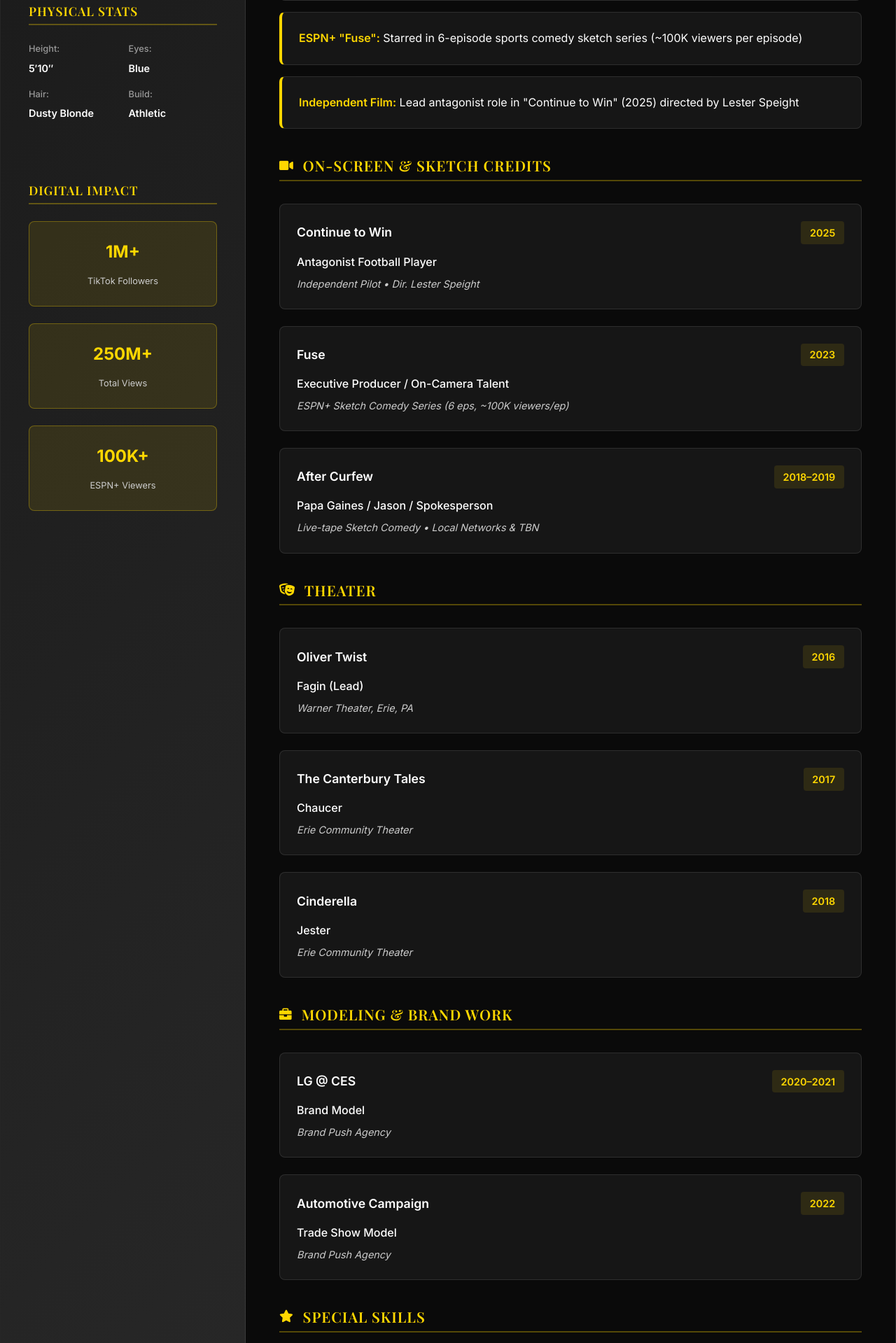
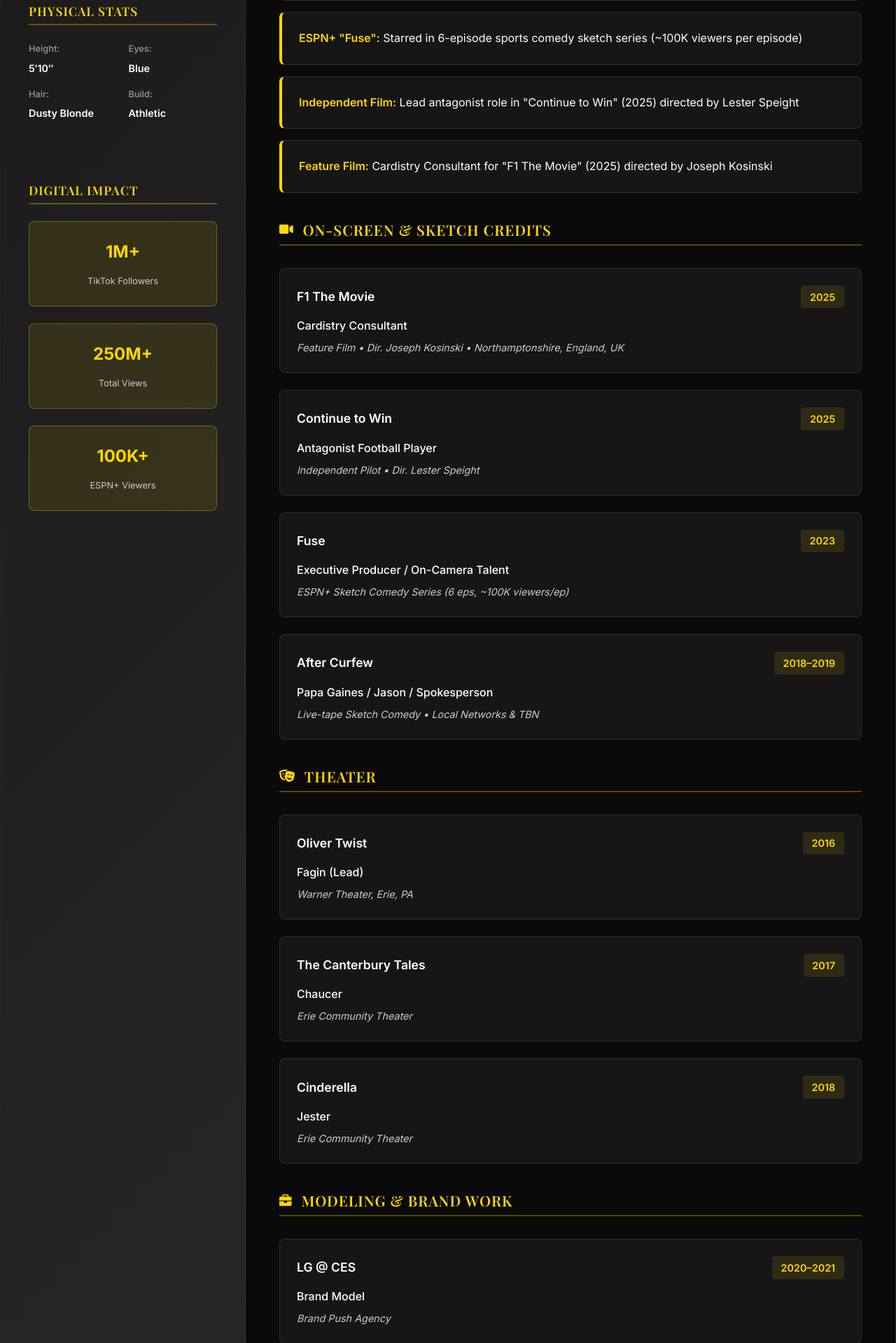
Before and after one commit to scamdefense/jakecrossman, a Flask app: page /resume in a window 1280 px wide. Shown: the part 618-2537 px from the top of the page at 70% size. Run offline with Flask 3, Linux system fonts and the light colour scheme; some libraries are stand-ins or nearby versions.

Commit message:
Add F1 The Movie credit and update pages

```diff
--- a/app/main/routes.py
+++ b/app/main/routes.py
@@ -599,6 +599,14 @@ def news_sitemap():
     # Sample news articles - in production, this would come from a database
     news_articles = [
         {
+            "url": "/news#f1-the-movie",
+            "title": "Cardistry Consultant on F1 The Movie",
+            "publication_date": "2025-09-01T00:00:00Z",
+            "keywords": (
+                "Jake Crossman, F1 The Movie, cardistry consultant, Joseph Kosinski"
+            ),
+        },
+        {
             "url": "/news#continue-to-win",
             "title": "Continue to Win Pilot Wraps Production",
             "publication_date": "2025-06-01T00:00:00Z",
--- a/app/seo.py
+++ b/app/seo.py
@@ -898,6 +898,13 @@ def generate_actor_profession_schema() -> Dict:
                 "datePublished": "2025",
                 "genre": ["Drama", "Sports"],
             },
+            {
+                "@type": "Movie",
+                "name": "F1 The Movie",
+                "description": "Feature film directed by Joseph Kosinski",
+                "datePublished": "2025",
+                "genre": ["Action", "Sports"],
+            },
         ],
     }
 
--- a/app/templates/about.html
+++ b/app/templates/about.html
@@ -10,7 +10,7 @@
             </div>
               <div class="bio-text">
                 <h1>Jacob "Jake" Crossman</h1>
-                <p>Jacob "Jake" Crossman is an actor and digital creator splitting time between Los Angeles and his quiet state of Virginia. A natural athlete with strong comedic instincts, Jake first made his mark on ESPN+'s sports-comedy series <em>FUSE</em> and most recently was featured in the indie pilot <em>Continue to Win</em> directed by Lester Speight.</p>
+                <p>Jacob "Jake" Crossman is an actor and digital creator splitting time between Los Angeles and his quiet state of Virginia. A natural athlete with strong comedic instincts, Jake first made his mark on ESPN+'s sports-comedy series <em>FUSE</em> and most recently was featured in the indie pilot <em>Continue to Win</em> directed by Lester Speight. He also consulted on the feature film <em>F1 The Movie</em> directed by Joseph Kosinski, lending his cardistry expertise on location in Northamptonshire, England.</p>
 
                 <p>Trained in classical theatre and featured as Chaucer in <em>The Canturbury Tales</em> and Fagin in <em>Oliver Twist</em> at Erie's Theater, he combines physicality, improvisation chops, and a magnetic presence to bring characters vividly to life. Off-camera, he leverages over 1 million TikTok followers to craft brand-driven health and wellness content with 250 million+ views.</p>
 
@@ -105,6 +105,7 @@
                     <li>Teleprompter Proficiency</li>
                     <li>Voice-Over Narration</li>
                     <li>Stage Combat (Basic)</li>
+                    <li>Cardistry</li>
                     <li>Digital Content Creation</li>
                     <li>Social Media Strategy</li>
                 </ul>
--- a/app/templates/resume.html
+++ b/app/templates/resume.html
@@ -89,12 +89,25 @@
                 <div class="highlight-item">
                     <strong>Independent Film:</strong> Lead antagonist role in "Continue to Win" (2025) directed by Lester Speight
                 </div>
+                <div class="highlight-item">
+                    <strong>Feature Film:</strong> Cardistry Consultant for "F1 The Movie" (2025) directed by Joseph Kosinski
+                </div>
             </div>
         </div>
 
         <div class="resume-section">
             <h3><i class="fas fa-video"></i> On-Screen & Sketch Credits</h3>
             <div class="credits-list">
+                <div class="credit-item">
+                    <div class="credit-header">
+                        <span class="credit-title">F1 The Movie</span>
+                        <span class="credit-year">2025</span>
+                    </div>
+                    <div class="credit-details">
+                        <span class="credit-role">Cardistry Consultant</span>
+                        <span class="credit-type">Feature Film • Dir. Joseph Kosinski • Northamptonshire, England, UK</span>
+                    </div>
+                </div>
                 <div class="credit-item">
                     <div class="credit-header">
                         <span class="credit-title">Continue to Win</span>
@@ -216,7 +229,7 @@
                 </div>
                 <div class="skill-category">
                     <h4>Performance</h4>
-                    <p>Stage Combat, Voiceover, Sports Play-by-Play, Teleprompter, Improv</p>
+                    <p>Stage Combat, Voiceover, Sports Play-by-Play, Teleprompter, Improv, Cardistry</p>
                 </div>
             </div>
         </div>
```
Also changed, not shown: COMPLETE_SEO_VERIFICATION_2025.md (+1 -0 lines), FINAL_SEO_ANALYSIS_2025.md (+1 -0 lines), app/templates/index.html (+9 -0 lines), app/templates/news.html (+11 -0 lines).
